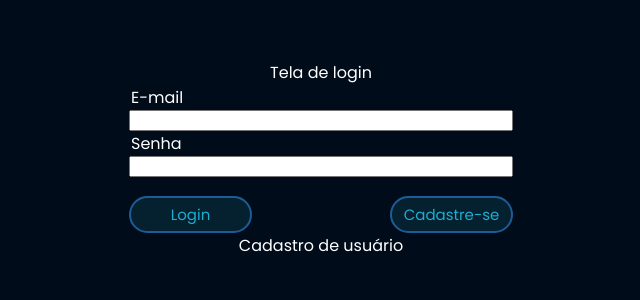
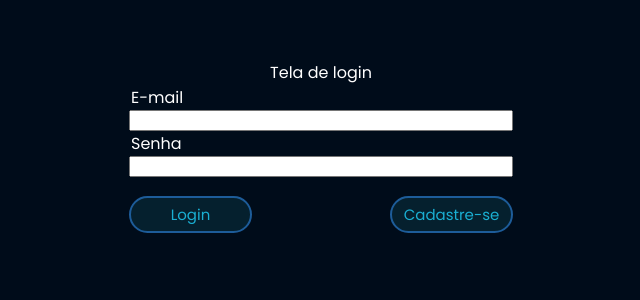
Before and after one commit to AfonsoMachado/blockhub-challenge, a Vue app: page / in a window 1280 px wide. Shown: the top 300 px of the page, without its empty margins (319-959 px from the left). Built offline with nearby package versions, Linux system fonts and the light colour scheme.

Commit message:
arquivo de rotas - funcionando

```diff
--- a/src/App.vue
+++ b/src/App.vue
@@ -4,8 +4,11 @@
     <!-- <HelloWorld msg="Desafio Tech - Blockhub"/> -->
 
     <!-- Tela de login -->
-    <Login />
-    <Register />
+    <!-- <Login />
+    <Register /> -->
+
+    <router-view>
+    </router-view>
   </div>
 </template>
 
@@ -21,6 +24,7 @@ export default {
     HelloWorld,
     // eslint-disable-next-line vue/no-unused-components
     Login,
+    // eslint-disable-next-line vue/no-unused-components
     Register,
   }
 }
--- a/src/components/Login.vue
+++ b/src/components/Login.vue
@@ -10,9 +10,13 @@
           <input type="password" name="password" id="">
         </div>
 
+
+
         <div id="botoes">
           <button type="submit">Login</button>
-          <button type="button">Cadastre-se</button>
+          <router-link to="/register">
+            <button type="button">Cadastre-se</button>
+          </router-link>
         </div>
 
 
--- a/src/main.js
+++ b/src/main.js
@@ -1,8 +1,10 @@
 import Vue from 'vue';
 import App from './App.vue';
+import router from './router';
 
 Vue.config.productionTip = false;
 
 new Vue({
   render: (h) => h(App),
+  router,
 }).$mount('#app');
--- a/src/router.js
+++ b/src/router.js
@@ -1,13 +1,23 @@
 import Vue from 'vue';
 import VueRouter from 'vue-router';
 
+// pagina de cadastro de usuario
 import Register from '@/components/Register';
+// pagian de cadastro de projeto
 import Project from '@/components/Project';
+// pagina de cadastro de horas trabalhadas por projeto
 import Hours from '@/components/Hours';
+// pagina de login
+import Login from '@/components/Login';
 
 Vue.use(VueRouter);
 
 const routes = [
+  {
+    name: 'login',
+    path: '/',
+    component: Login,
+  },
   {
     name: 'register',
     path: '/register',
```
